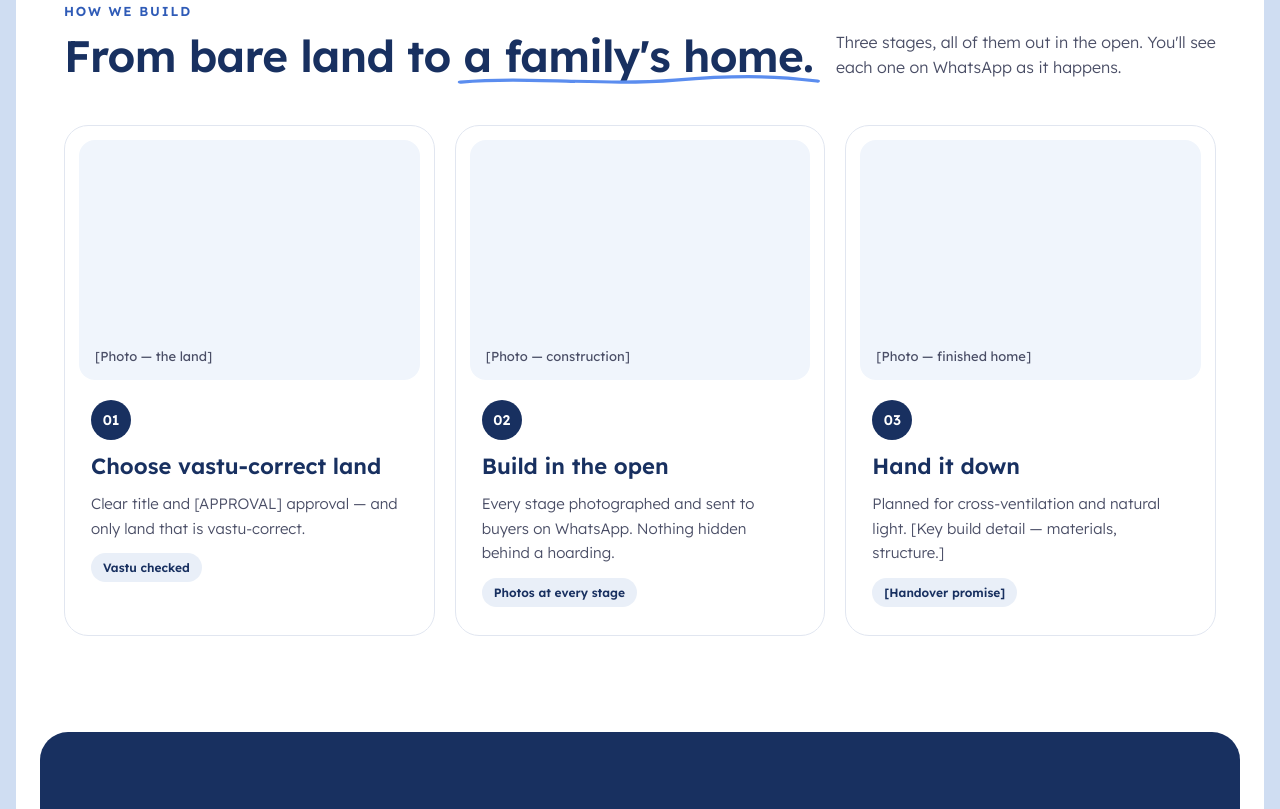
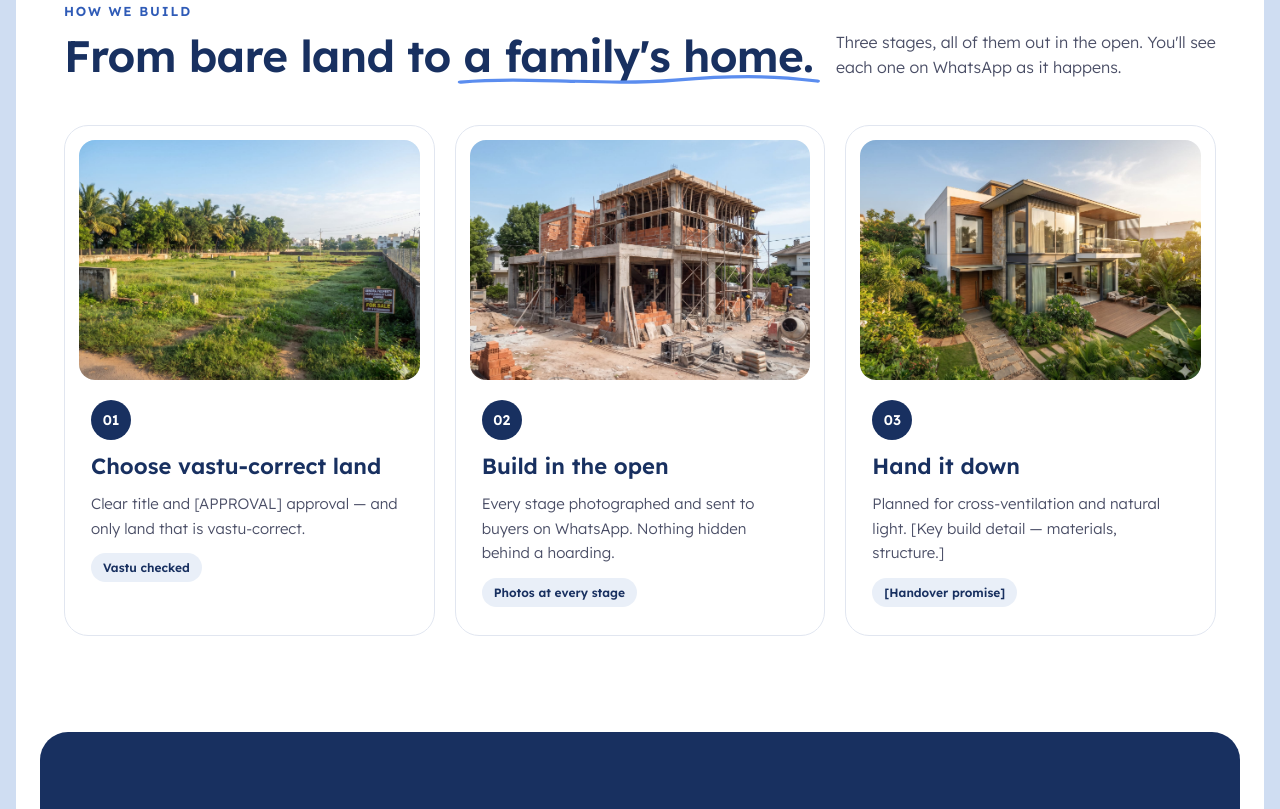
Before and after one commit to afzarnazruddinshah/genora-properties, a plain HTML site: page index.html in a window 1280 px wide. Shown: the part 2184-2993 px from the top of the page. Drawn offline with Linux system fonts and the light colour scheme.

Commit message:
Update index.html

```diff
--- a/index.html
+++ b/index.html
@@ -169,7 +169,7 @@ a{color:#183060}a:hover{color:#0E1F42}
 </div>
 <div style="display: grid; grid-template-columns: repeat(auto-fit, minmax(280px, 1fr)); gap: 20px">
 <div class="grise gcard" style="background: #FFFFFF; border: 1px solid #E1E6F0; border-radius: 24px; padding: 14px; display: flex; flex-direction: column; gap: 16px">
-<div style="height: 240px; border-radius: 16px; background: #F0F5FC; display: flex; align-items: flex-end; padding: 16px; box-sizing: border-box"><span style="font-size: 13px; color: #4A4E66">[Photo — the land]</span></div>
+<div style="height: 240px; border-radius: 16px; background: #F0F5FC; overflow: hidden"><img src="./assets/stage-01-land.jpeg" alt="Vastu-correct residential land plot" style="width: 100%; height: 100%; object-fit: cover; display: block"></div>
 <div style="padding: 4px 12px 14px; display: flex; flex-direction: column; gap: 12px">
 <span style="width: 40px; height: 40px; border-radius: 50%; background: #183060; color: #FFFFFF; display: flex; align-items: center; justify-content: center; font-size: 14px; font-weight: 600">01</span>
 <h3 style="margin: 0; font-size: 22px; font-weight: 600; color: #183060">Choose vastu-correct land</h3>
@@ -177,7 +177,7 @@ a{color:#183060}a:hover{color:#0E1F42}
 <span style="align-self: flex-start; font-size: 12px; font-weight: 600; color: #183060; background: #E9EFF8; padding: 7px 12px; border-radius: 999px">Vastu checked</span>
 </div></div>
 <div class="grise gcard" style="background: #FFFFFF; border: 1px solid #E1E6F0; border-radius: 24px; padding: 14px; display: flex; flex-direction: column; gap: 16px">
-<div style="height: 240px; border-radius: 16px; background: #F0F5FC; display: flex; align-items: flex-end; padding: 16px; box-sizing: border-box"><span style="font-size: 13px; color: #4A4E66">[Photo — construction]</span></div>
+<div style="height: 240px; border-radius: 16px; background: #F0F5FC; overflow: hidden"><img src="./assets/stage-02-construction.jpeg" alt="Home under construction with pillars and brickwork" style="width: 100%; height: 100%; object-fit: cover; display: block"></div>
 <div style="padding: 4px 12px 14px; display: flex; flex-direction: column; gap: 12px">
 <span style="width: 40px; height: 40px; border-radius: 50%; background: #183060; color: #FFFFFF; display: flex; align-items: center; justify-content: center; font-size: 14px; font-weight: 600">02</span>
 <h3 style="margin: 0; font-size: 22px; font-weight: 600; color: #183060">Build in the open</h3>
@@ -185,7 +185,7 @@ a{color:#183060}a:hover{color:#0E1F42}
 <span style="align-self: flex-start; font-size: 12px; font-weight: 600; color: #183060; background: #E9EFF8; padding: 7px 12px; border-radius: 999px">Photos at every stage</span>
 </div></div>
 <div class="grise gcard" style="background: #FFFFFF; border: 1px solid #E1E6F0; border-radius: 24px; padding: 14px; display: flex; flex-direction: column; gap: 16px">
-<div style="height: 240px; border-radius: 16px; background: #F0F5FC; display: flex; align-items: flex-end; padding: 16px; box-sizing: border-box"><span style="font-size: 13px; color: #4A4E66">[Photo — finished home]</span></div>
+<div style="height: 240px; border-radius: 16px; background: #F0F5FC; overflow: hidden"><img src="./assets/stage-03-finished-home.jpeg" alt="Completed Genora independent family home" style="width: 100%; height: 100%; object-fit: cover; display: block"></div>
 <div style="padding: 4px 12px 14px; display: flex; flex-direction: column; gap: 12px">
 <span style="width: 40px; height: 40px; border-radius: 50%; background: #183060; color: #FFFFFF; display: flex; align-items: center; justify-content: center; font-size: 14px; font-weight: 600">03</span>
 <h3 style="margin: 0; font-size: 22px; font-weight: 600; color: #183060">Hand it down</h3>
@@ -393,7 +393,7 @@ a{color:#183060}a:hover{color:#0E1F42}
 </section>
 
 <section class="grise" style="margin: 0 24px; background: #F0F5FC; border-radius: 24px; padding: 32px; display: grid; grid-template-columns: repeat(auto-fit, minmax(340px, 1fr)); gap: 44px; align-items: center">
-<div style="height: 440px; border-radius: 22px; background: #FFFFFF; display: flex; align-items: flex-end; padding: 20px; box-sizing: border-box"><span style="font-size: 13px; color: #4A4E66">[Photo — the owner at the site]</span></div>
+<div style="height: 440px; border-radius: 22px; background: #FFFFFF; overflow: hidden"><img src="./assets/owner-site.jpeg" alt="Genora Property founder at the construction site" style="width: 100%; height: 100%; object-fit: cover; object-position: center top; display: block"></div>
 <div style="display: flex; flex-direction: column; gap: 18px; padding-right: 16px">
 <span style="font-size: 13px; font-weight: 600; letter-spacing: 0.14em; text-transform: uppercase; color: #2F5BB7">Behind Genora</span>
 <h2 style="margin: 0; font-size: 40px; font-weight: 600; color: #183060">[OWNER NAME]</h2>
```
